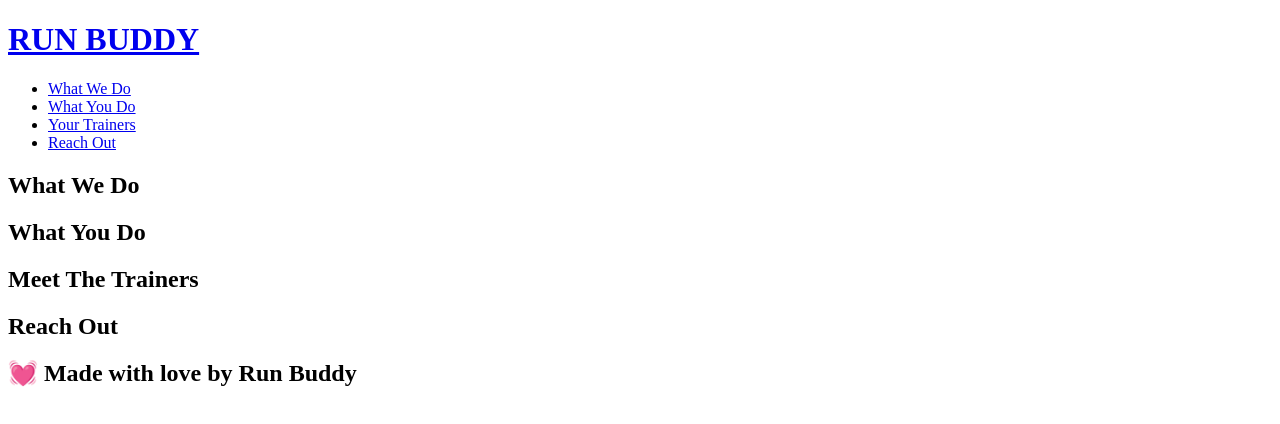
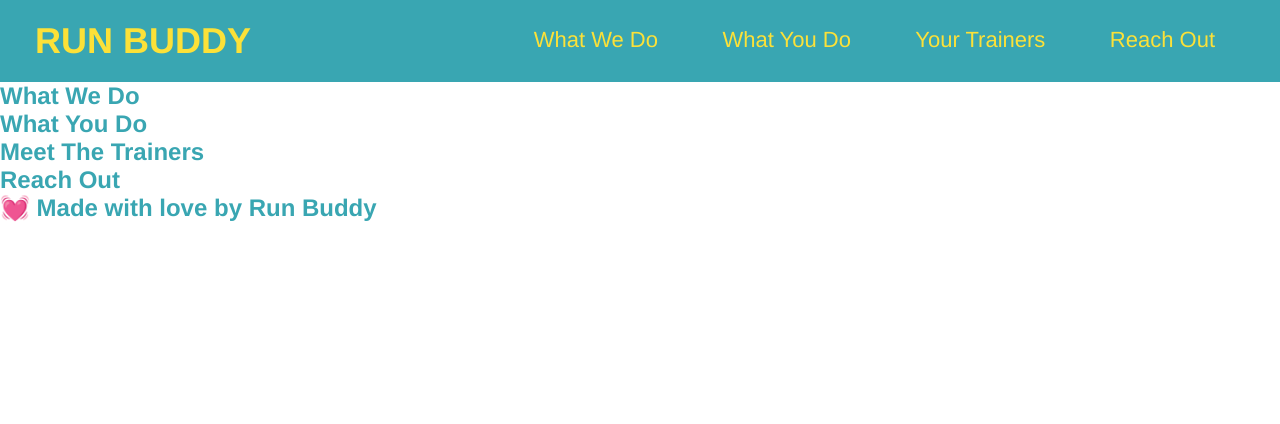
Before and after one commit to jatin1211/run-buddy, a plain HTML site: page index.html in a window 1280 px wide. Drawn offline with Linux system fonts and the light colour scheme.

Commit message:
header complete

```diff
--- /dev/null
+++ b/assets/css/style.css
@@ -0,0 +1,42 @@
+
+*{
+    margin:0;
+    padding:0;
+}
+
+body{
+    color: #39a6b2;
+    font-family: Helvetica, Arial, sans-serif;
+
+}
+
+header{
+    padding: 20px 35px;
+    background-color: #39a6b2;
+}
+
+header h1 {
+font-weight: bold;
+font-size: 36px;
+color:#fce138;
+margin:0;
+display:inline;
+}
+
+header a{
+    text-decoration: none;
+    color:#fce138;
+}
+header nav{
+    float: right;
+    margin: 7px 0;
+}
+
+header nav ul li{
+    display:inline;
+}
+header nav ul li a{
+    margin:0 30px;
+    font-weight: lighter;
+    font-size: 22px;
+}
--- a/index.html
+++ b/index.html
@@ -2,6 +2,7 @@
 <html lang="en">
     <head>
         <meta charset="UTF-8"/>
+        <link rel="stylesheet" href="./assets/css/style.css"/>
         <title>Run Buddy</title>
     </head>
     <body>
```
